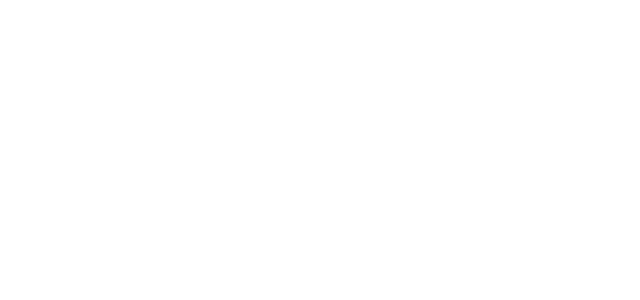
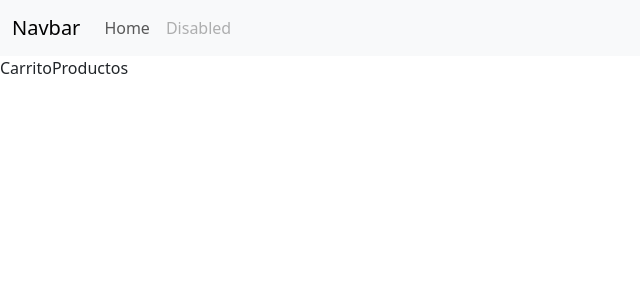
Before and after one commit to Will-Montero/carrito-compra, a React (Vite) app: page /carrito in a window 1280 px wide. Shown: the top 300 px of the page, without its empty margins (0-640 px from the left). Built offline with nearby package versions, Linux system fonts and the light colour scheme; no server answers.

Commit message:
rutas en archivo principal

```diff
--- a/src/CarritoApp.jsx
+++ b/src/CarritoApp.jsx
@@ -1,6 +1,21 @@
+import { NavBar } from "./components/NavBar"
+import { CarritoProvider } from "./context/CarritoProvider"
+import { ProductosProvider } from './context/ProductosProvider'
+import { Routes, Route, Navigate } from "react-router-dom"
+import { ProductosPage } from "./pages/ProductosPage"
+import { CarritoProductos } from "./pages/CarritoProductos"
 
 export const CarritoApp = () => {
   return (
-    <div>CarritoApp</div>
+    <ProductosProvider>
+      <CarritoProvider>
+      <NavBar></NavBar>
+      <Routes>
+      <Route path="/" element={<ProductosPage/>}></Route>
+      <Route path="/carrito" element={<CarritoProductos/>}></Route>
+      <Route path="/*" element={<Navigate to='/'/>}></Route>
+      </Routes>
+      </CarritoProvider>
+    </ProductosProvider>
   )
 }
--- a/src/main.jsx
+++ b/src/main.jsx
@@ -1,9 +1,13 @@
 import { StrictMode } from 'react'
 import { createRoot } from 'react-dom/client'
+import { BrowserRouter } from 'react-router-dom'
+import { CarritoApp } from './CarritoApp'
 
 
 createRoot(document.getElementById('root')).render(
   <StrictMode>
-
+ <BrowserRouter>
+ <CarritoApp/>
+ </BrowserRouter>
   </StrictMode>,
 )
--- a/src/pages/CarritoProductos.jsx
+++ b/src/pages/CarritoProductos.jsx
@@ -0,0 +1,6 @@
+
+export const CarritoProductos = () => {
+  return (
+    <div>CarritoProductos</div>
+  )
+}
--- /dev/null
+++ b/src/pages/ProductosPage.jsx
@@ -0,0 +1,6 @@
+
+export const ProductosPage = () => {
+  return (
+    <div>ProductosPage</div>
+  )
+}
```
Also changed, not shown: src/pages/Productos.jsx (deleted).
